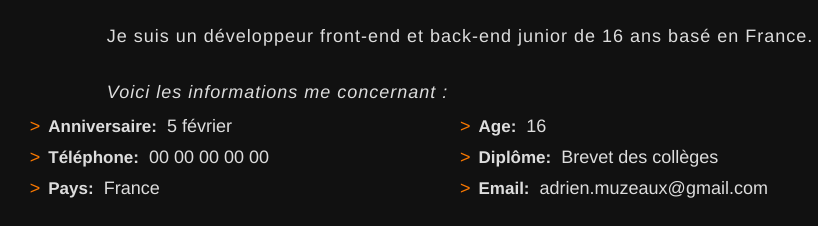
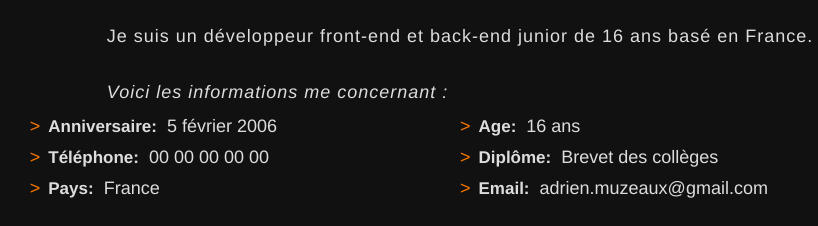
Before and after one commit to Admu-Dev/Portfolio-admu, a plain HTML site: page index.html in a window 1280 px wide. Shown: the part 1190-1416 px from the top of the page, 180-998 px from the left. Drawn offline with nearby package versions, Linux system fonts and the light colour scheme.

Commit message:
Modif texte

```diff
--- a/index.html
+++ b/index.html
@@ -190,14 +190,14 @@
         <div class="row-info">
           <div class="info">
             <ul>
-              <li><span>Anniversaire:</span> 5 février</li>
+              <li><span>Anniversaire:</span> 5 février 2006</li>
               <li><span>Téléphone:</span> 00 00 00 00 00</li>
               <li><span>Pays:</span> France</li>
             </ul>
           </div>
           <div class="info">
             <ul>
-              <li><span>Age:</span> 16</li>
+              <li><span>Age:</span> 16 ans</li>
               <li><span>Diplôme:</span> Brevet des collèges</li>
               <li><span>Email:</span> adrien.muzeaux@gmail.com</li>
             </ul>
```
